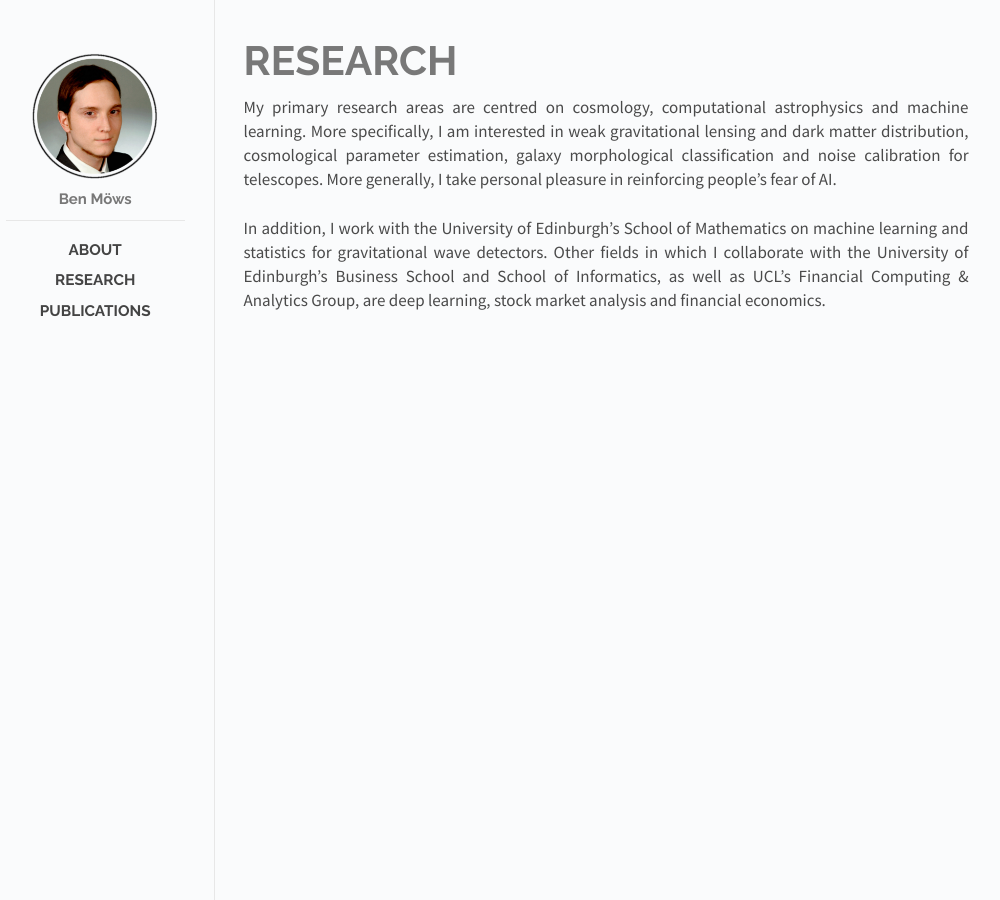
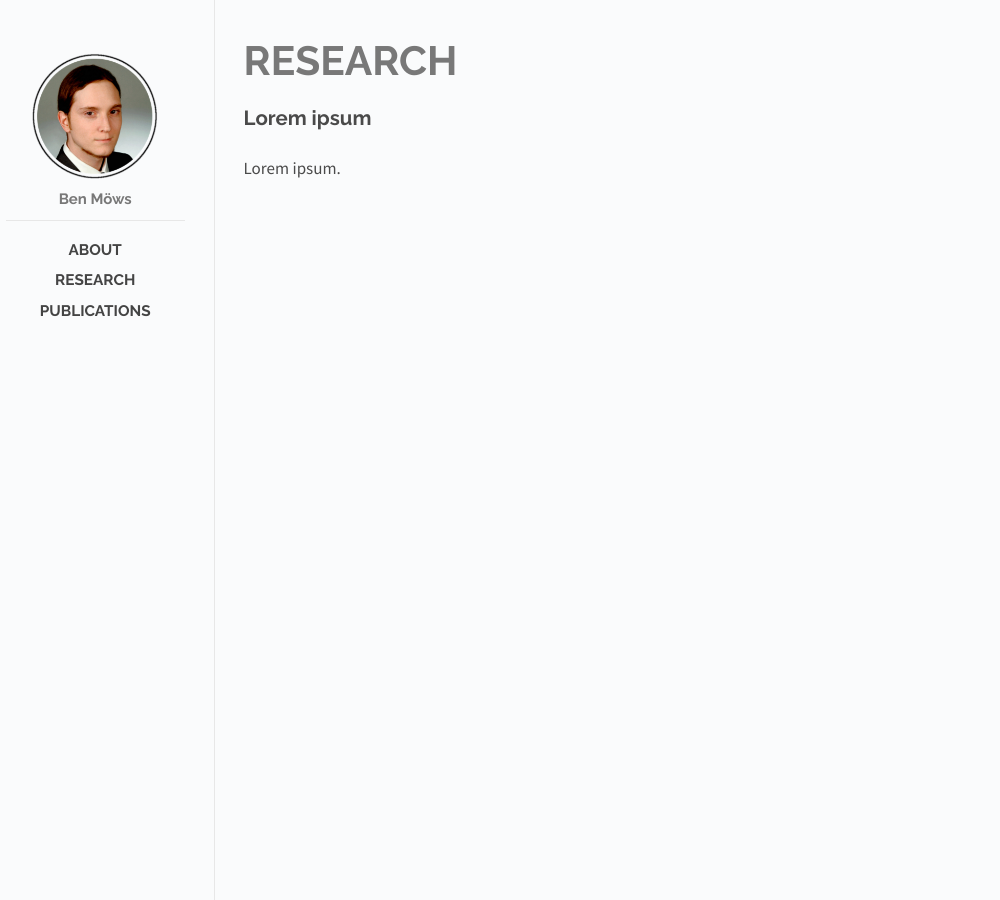
Before and after one commit to moews/moews.github.io, a Jekyll site: the page built from _posts/2017-03-26-research.md, in a window 1280 px wide. Shown: the whole page, without its empty margins (144-1144 px from the left). Built offline with Jekyll 4.4.1, drawn with Linux system fonts in a browser that asks for light colours.

Commit message:
Update 2017-03-26-research.md

```diff
--- a/_posts/2017-03-26-research.md
+++ b/_posts/2017-03-26-research.md
@@ -6,6 +6,6 @@ cover: cover.jpg
 categories: posts
 ---
 
-My primary research areas are centred on cosmology, computational astrophysics and machine learning. More specifically, I am interested in weak gravitational lensing and dark matter distribution, cosmological parameter estimation, galaxy morphological classification and noise calibration for telescopes. More generally, I take personal pleasure in reinforcing people's fear of AI.
+## Lorem ipsum
 
-In addition, I work with the University of Edinburgh's School of Mathematics on machine learning and statistics for gravitational wave detectors. Other fields in which I collaborate with the University of Edinburgh's Business School and School of Informatics, as well as UCL's Financial Computing & Analytics Group, are deep learning, stock market analysis and financial economics.
+Lorem ipsum.
```
